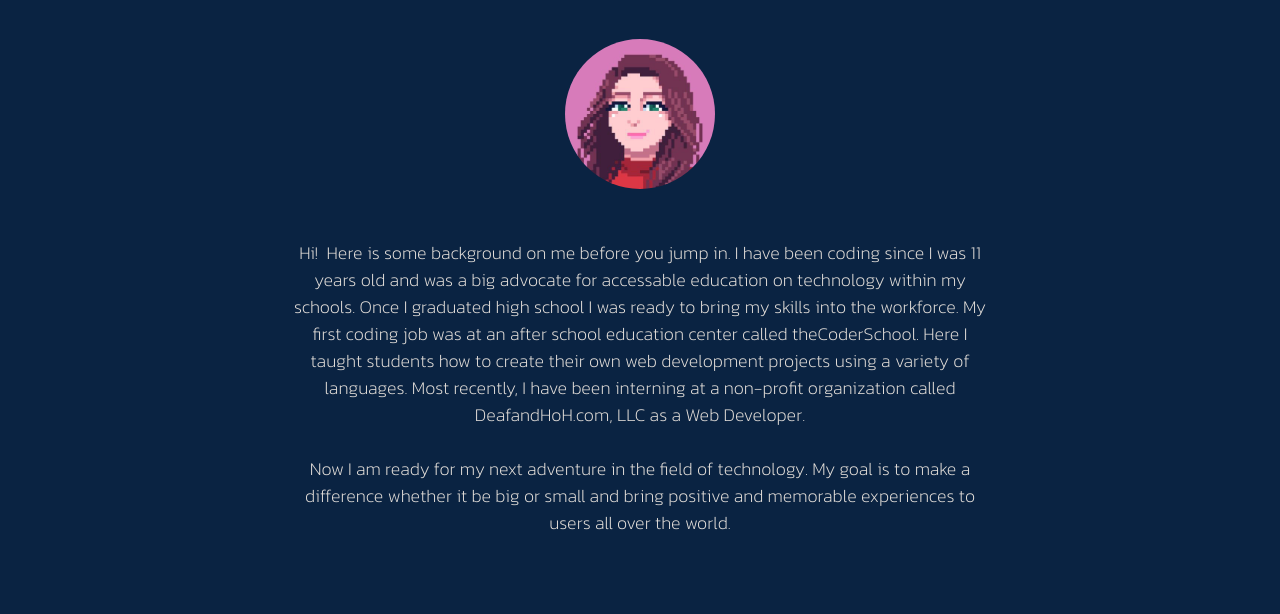
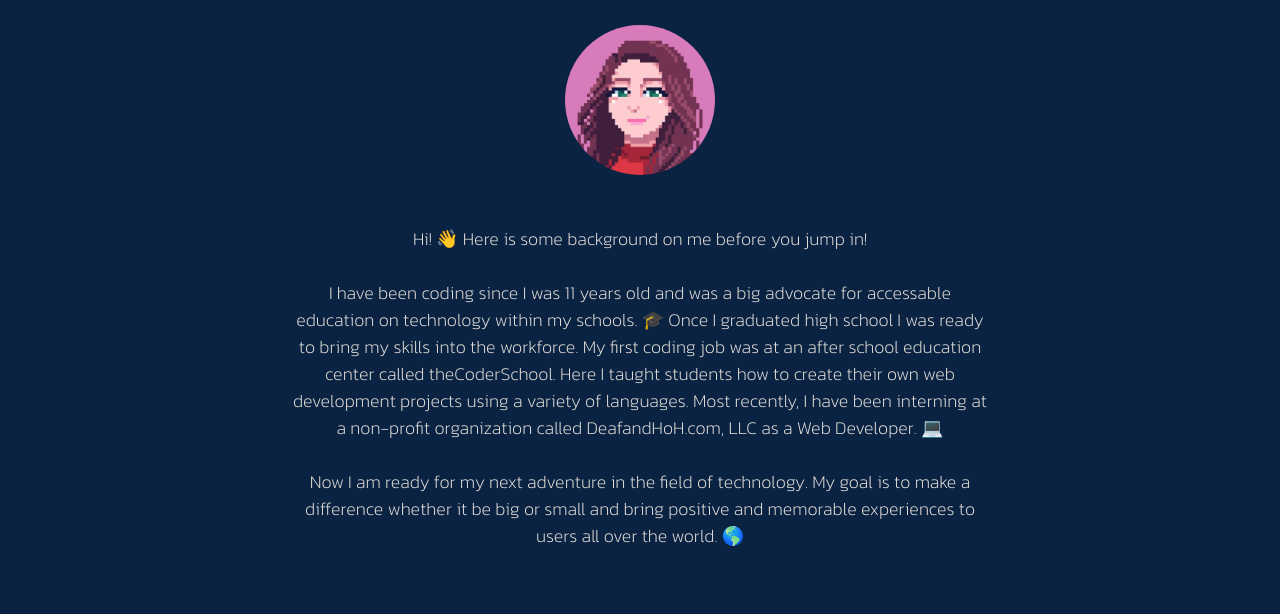
Before and after one commit to chaseyvw/Portfolio-Website, a plain HTML site: page index.html in a window 1280 px wide. Shown: the part 186-800 px from the top of the page. Drawn offline with Linux system fonts and the light colour scheme.

Commit message:
add emojis commit

```diff
--- a/index.html
+++ b/index.html
@@ -29,15 +29,15 @@
             <img src="Images/GEU2NSPr_400x400.jpg" title="Artist: @pixel_art_girl" class="pixelself__image" id="pixelSelfImage">
             <div class="aboutme__header">
 
-                <p>Hi! <img src=""> Here is some background on me before you jump in. I have been coding since I was
-                11 years old and was a big advocate for accessable education on technology within my schools.
+                <p>Hi! &#128075; Here is some background on me before you jump in!<br><br>I have been coding since I was
+                11 years old and was a big advocate for accessable education on technology within my schools. &#127891;
                 Once I graduated high school I was ready to bring my skills into the workforce. My first coding job
                 was at an after school education center called theCoderSchool. Here I taught students how to create their own
                 web development projects using
                 a variety of languages. Most recently, I have been interning at a non-profit organization called
-                DeafandHoH.com, LLC as a Web Developer.<br><br>Now I am ready for my next adventure in the field of technology.
+                DeafandHoH.com, LLC as a Web Developer. &#128187;<br><br>Now I am ready for my next adventure in the field of technology.
                 My goal is to make a difference whether it be big or small and bring positive and memorable experiences
-                to users all over the world.</p>
+                to users all over the world. &#127758;</p>
             </div>
         </header>
         <div class="body__container">
```
